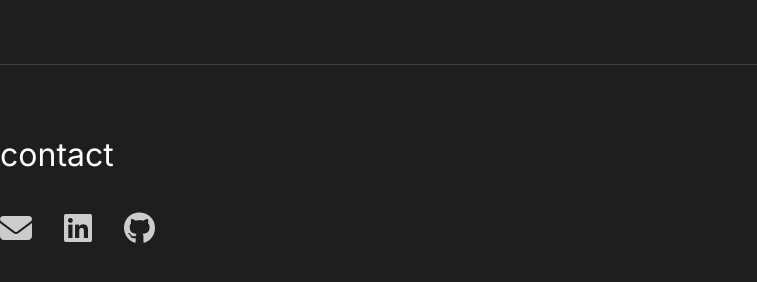
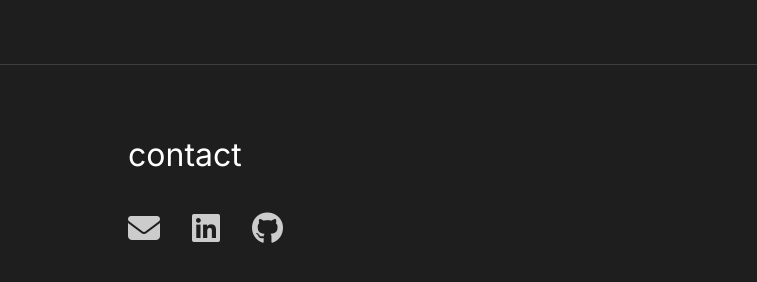
Before and after one commit to KaushikTadepalli/KaushikTadepalli.github.io, a plain HTML site: page index.html in a window 1280 px wide. Shown: the part 1536-1818 px from the top of the page, without its empty margins (0-757 px from the left). Drawn offline with Linux system fonts and the light colour scheme.

Commit message:
Update contact section padding

```diff
--- a/style.css
+++ b/style.css
@@ -354,7 +354,7 @@ h2 {
 #contact h2 {
     margin-bottom: 2rem;
     text-align: left;
-    padding-left: 0;
+    padding-left: 8rem;
     opacity: 0;
     animation: fadeInUp 0.8s ease-out 0.9s forwards;
 }
@@ -363,7 +363,7 @@ h2 {
     display: flex;
     gap: 2rem;
     justify-content: flex-start;
-    padding-left: 0;
+    padding-left: 8rem;
     opacity: 0;
     animation: fadeInUp 0.8s ease-out 1s forwards;
 }
```
